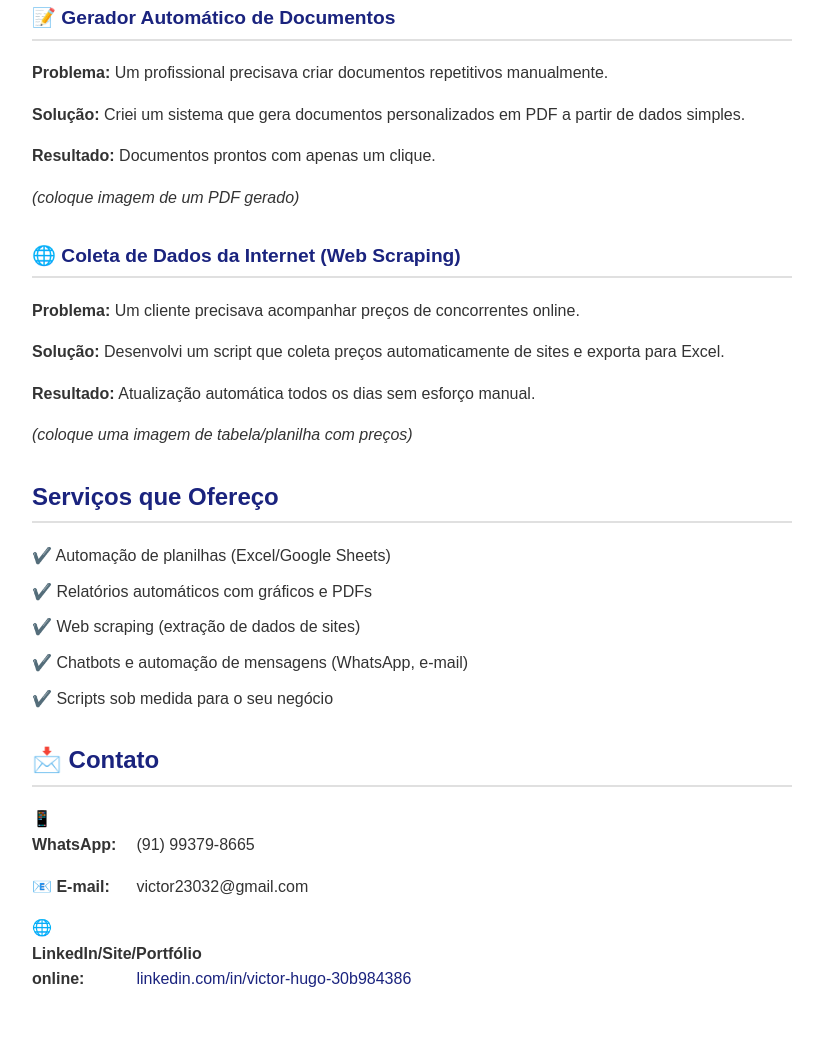
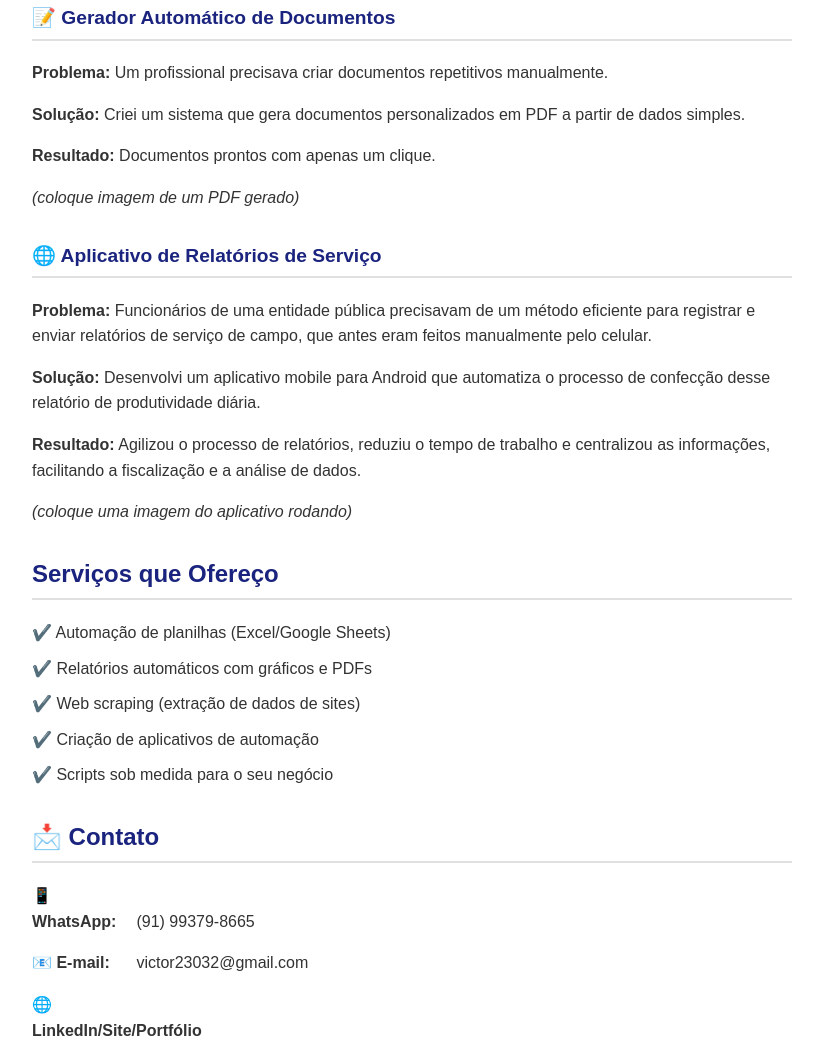
Before and after one commit to virtusvh/meu_portiflio, a plain HTML site: page index.html in a window 1280 px wide. Shown: the part 783-1824 px from the top of the page, without its empty margins (228-1051 px from the left). Drawn offline with Linux system fonts and the light colour scheme.

Commit message:
index.html

```diff
--- a/index.html
+++ b/index.html
@@ -102,12 +102,11 @@
     </div>
 
     <div class="project-section">
-        <h3>🌐 Coleta de Dados da Internet (Web Scraping)</h3>
-        <p><strong>Problema:</strong> Um cliente precisava acompanhar preços de concorrentes online.</p>
-        <p><strong>Solução:</strong> Desenvolvi um script que coleta preços automaticamente de sites e exporta para Excel.</p>
-        <p><strong>Resultado:</strong> Atualização automática todos os dias sem esforço manual.</p>
-        <!-- Use a tag <img> para adicionar a imagem da planilha aqui -->
-        <p><em>(coloque uma imagem de tabela/planilha com preços)</em></p>
+       <h3>🌐 Aplicativo de Relatórios de Serviço</h3>
+        <p><strong>Problema:</strong> Funcionários de uma entidade pública precisavam de um método eficiente para registrar e enviar relatórios de serviço de campo, que antes eram feitos manualmente pelo celular.</p>
+        <p><strong>Solução:</strong> Desenvolvi um aplicativo mobile para Android que automatiza o processo de confecção desse relatório de produtividade diária.</p>
+        <p><strong>Resultado:</strong> Agilizou o processo de relatórios, reduziu o tempo de trabalho e centralizou as informações, facilitando a fiscalização e a análise de dados.</p>
+        <p><em>(coloque uma imagem do aplicativo rodando)</em></p>
     </div>
 
     <h2>Serviços que Ofereço</h2>
@@ -115,7 +114,7 @@
         <li>✔️ Automação de planilhas (Excel/Google Sheets)</li>
         <li>✔️ Relatórios automáticos com gráficos e PDFs</li>
         <li>✔️ Web scraping (extração de dados de sites)</li>
-        <li>✔️ Chatbots e automação de mensagens (WhatsApp, e-mail)</li>
+        <li>✔️ Criação de aplicativos de automação</li>
         <li>✔️ Scripts sob medida para o seu negócio</li>
     </ul>
 
```
